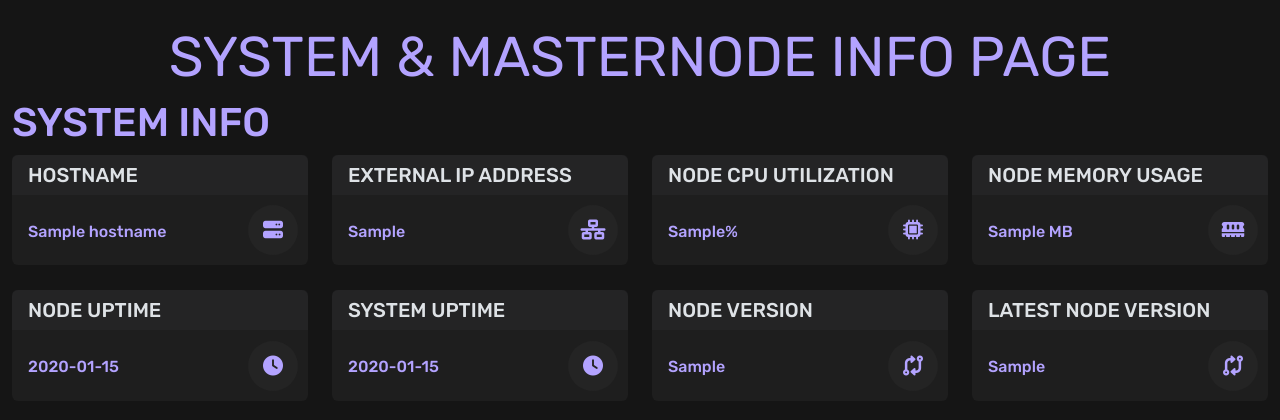
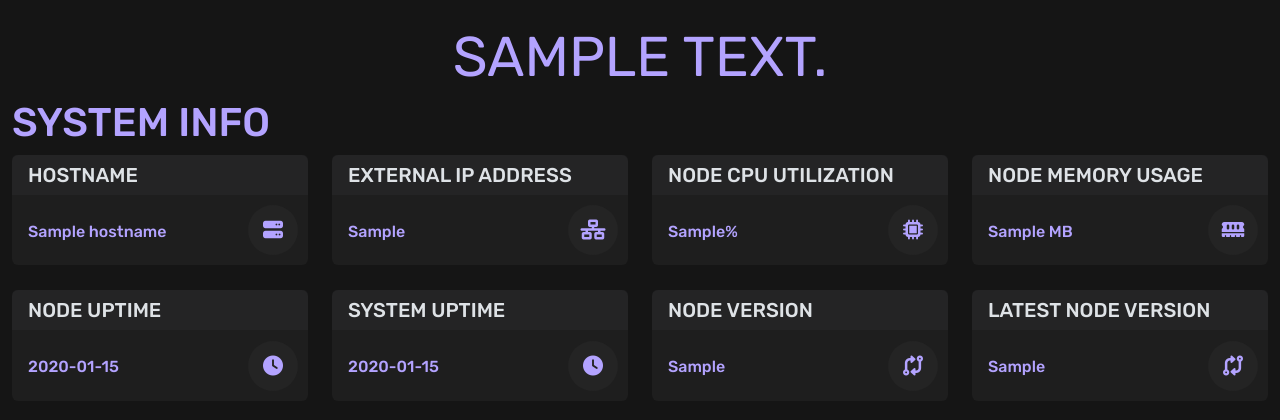
Before and after one commit to hyttmi/Cellframe, a Python web app: template cellframe-plugins/webui/templates/cards/template.html in a window 1280 px wide. Shown: the top 420 px of the page. Run offline with Jinja, Linux system fonts and the light colour scheme; the template is opened without the code that fills it: most values are stand-ins (such as "Sample title", 1, 10 or a date in 2020); some libraries are stand-ins or nearby versions.

Commit message:
Fix plugin uri, add header_text configuration

```diff
--- a/cellframe-plugins/webui/templates/cards/template.html
+++ b/cellframe-plugins/webui/templates/cards/template.html
@@ -71,11 +71,13 @@
 
 <body>
     <div class="container-fluid mt-4">
+        {% if header_text %}
         <div class="row">
             <div class="col-12 text-center">
-                <h1 class="text-uppercase text-color-secondary display-4"><b>system & masternode info page</b></h1>
+                <h1 class="text-uppercase text-color-secondary display-4"><b>{{ header_text }}</b></h1>
             </div>
         </div>
+        {% endif %}
         <div class="row">
             <div class="col-12">
                 <h1 class="text-uppercase text-color-secondary">System Info</h1>
--- a/cellframe-plugins/webui/webui.py
+++ b/cellframe-plugins/webui/webui.py
@@ -6,7 +6,7 @@ import utils
 from jinja2 import Environment, PackageLoader, select_autoescape
 
 env = Environment(
-    loader=PackageLoader(utils.PLUGIN_URI),
+    loader=PackageLoader("webui"),
     autoescape=select_autoescape()
 )
 
@@ -24,6 +24,7 @@ def generateHtml():
         "networks": utils.getListNetworks(),
         "cpu_utilization": sys_stats["node_cpu_usage"],
         "memory_utilization": sys_stats["node_memory_usage_mb"],
+        "header_text": utils.getConfigValue("webui", "header_text", default=False),
         "net_info": utils.generateNetworkData()
     }
 
```
Also changed, not shown: cellframe-plugins/webui/README.md, cellframe-plugins/webui/manifest.json.
